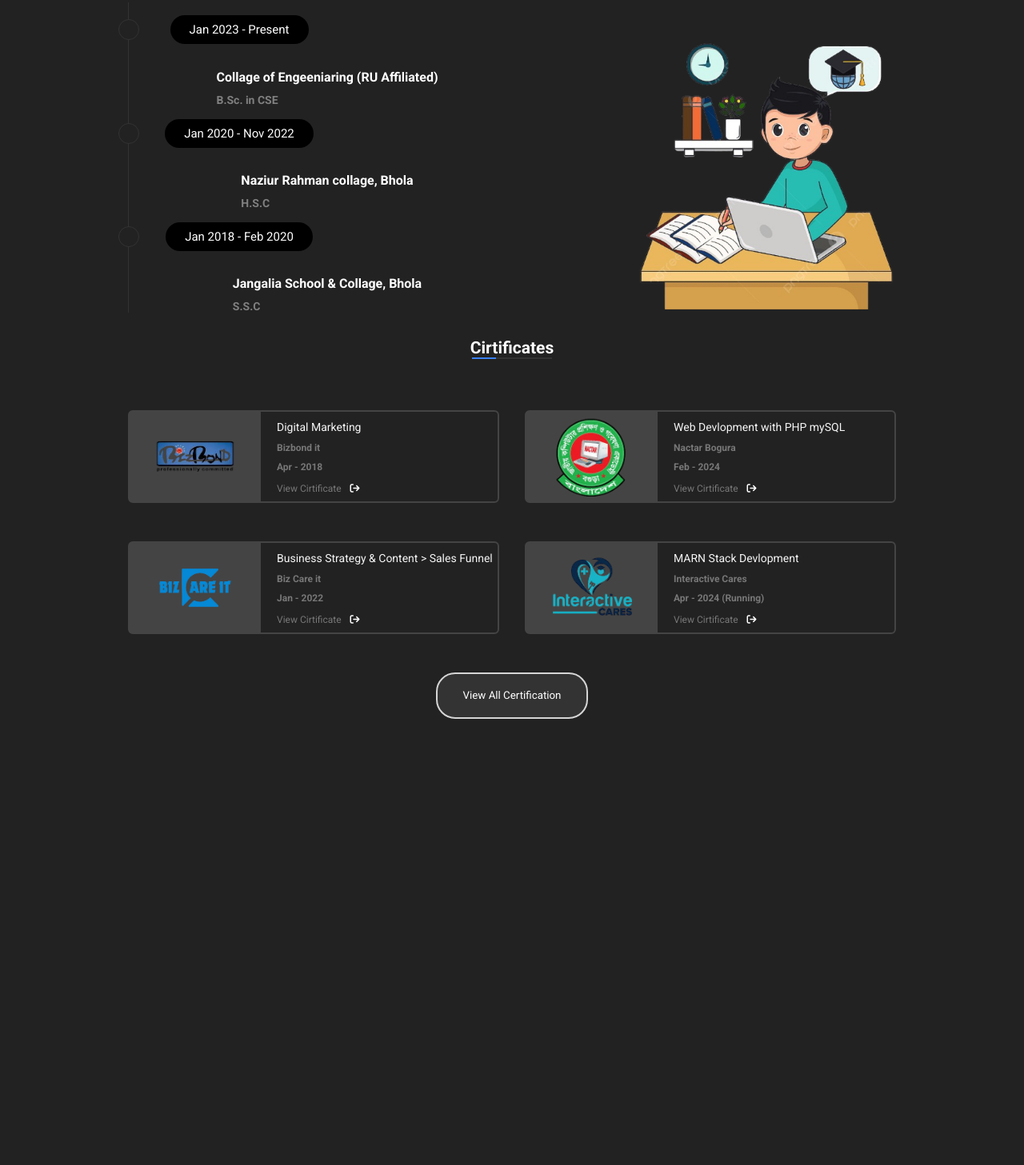
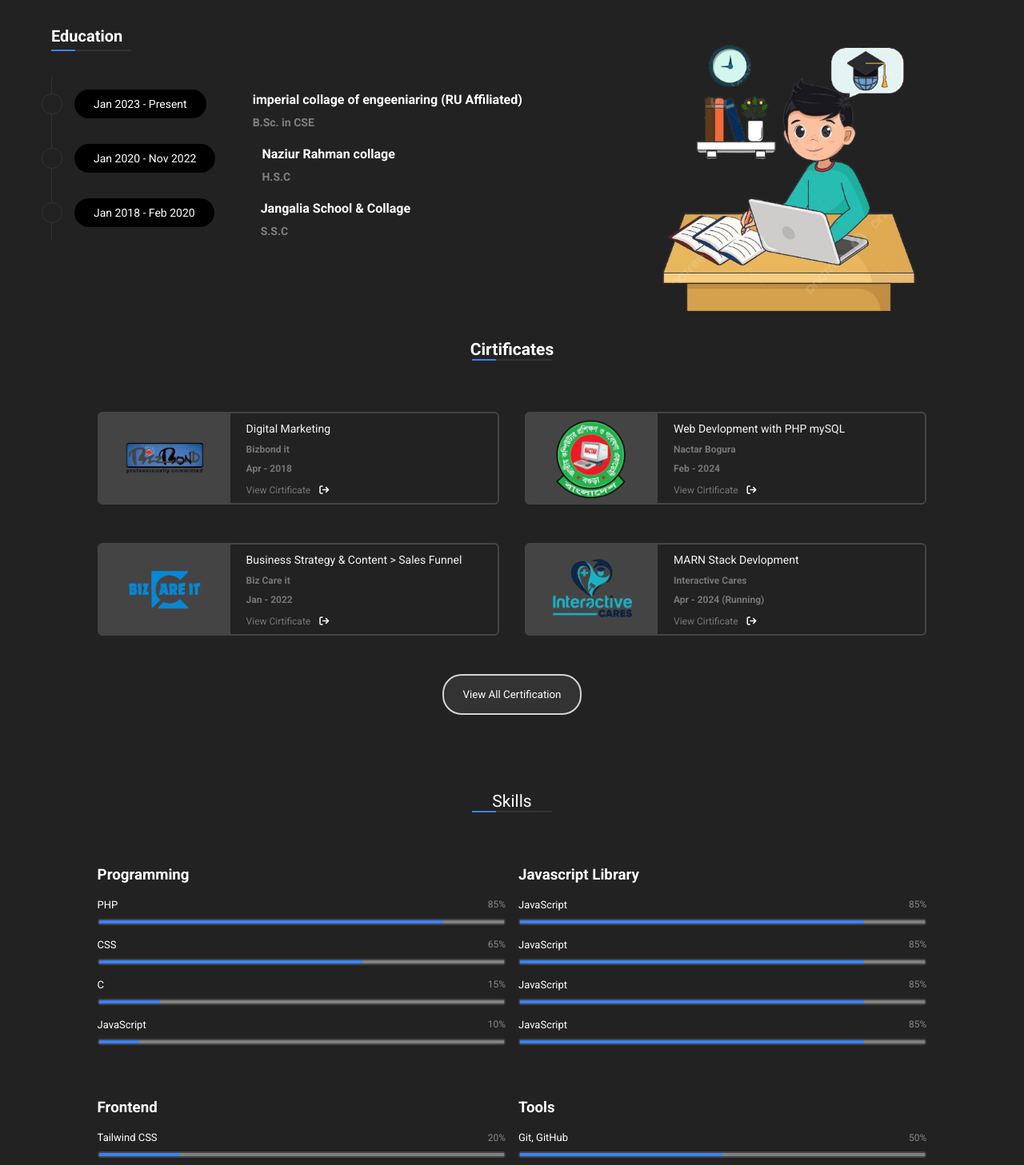
Before and after one commit to shamimhossenshuvo/portfolio, a plain HTML site: page index.html in a window 1280 px wide. Shown: the part 1343-2800 px from the top of the page at 80% size. Before the commit the page ends 2262 px from the top, so only its background shows below. Drawn offline with Linux system fonts and the light colour scheme.

Commit message:
Skill Section Done

```diff
--- a/css/style.css
+++ b/css/style.css
@@ -108,10 +108,15 @@ body{
 }
 
 @media (min-width: 992px) {
-  .container{
-    max-width: 960px;
+  .container {
+    max-width: 90%;
+  }
+  .resume-container .education-sub-container{
+    max-width: 80%;
   }
 }
+
+
 
 /* hero section */
 
@@ -176,7 +181,7 @@ body{
   gap: 30px;
   grid-template-columns: auto auto;
   align-items: center;
-  justify-content: center;
+  justify-content: space-between;
 }
 
 .resume-img{
@@ -215,8 +220,7 @@ body{
 .resume-list{
   display: flex;
   position: relative;
-  flex-wrap: wrap;
-  justify-content: center;
+  justify-content: space-between;
   align-items: center;
   border-left: 1px solid #333;
 
@@ -224,6 +228,7 @@ body{
 
 .resume-duration-container{
   display: flex;
+  flex: 50%;
   justify-content: center;
   align-items: center;
   margin-left: 1.75rem;
@@ -241,17 +246,20 @@ body{
 
 .resume-duration{
   background-color: black;
+  border: #f5f5f5;
   width: auto;
   border-radius: 20px;
   margin: 1rem 0;
   padding: 8px 24px;
   font-size: 0.875rem;
   line-height: 1.25rem;
-  align-items: center;
+  text-align: center;
+  white-space: nowrap;
 }
 .resume-description{
   margin-left: 2rem;
   text-align: left;
+  flex: 50%;
 }
 
 .resume-company{
@@ -269,45 +277,53 @@ body{
 
 .education-sub-container{
   display: grid;
-  grid-template-columns: repeat(2, minmax(0, 1fr));
+  grid-template-columns: auto auto;
   gap: 30px;
   align-items: center;
-  justify-content: center;
+  justify-content: space-between;
+  width: 100%;
+
+}
+
+.education-sub-container .education-list{
+  position: relative;
+  border-left: 1px solid #333;
+
 }
 
 .education-list{
   display: flex;
-  position: relative;
-  flex-wrap: wrap;
+  justify-content: space-between;
   align-items: center;
-  justify-content: center;
-  border-left: 1px solid #333;
 }
 
 .education-duration-container{
   display: flex;
+  gap: 10px;
+  row-gap: 20px;
+  justify-content: center;
   align-items: center;
-  justify-content: center;
-  margin-right: 1.75rem;
+  margin-left: 1.75rem;
 }
 
 .education-duration{
   background-color: black;
+  width: auto;
+  border: #f5f5f5;
   border-radius: 20px;
-  align-items: left;
-  justify-content: center;
+  text-align: center;
   padding: 0.5rem 1.5rem;
   margin: 1rem 0;
-  font-size: 15px;
-  width: auto;
+  font-size: 0.875rem;
   line-height: 1.25rem;
-  margin-right: 10rem;
+  white-space: nowrap;
 }
 
 .education-school{
   font-size: 1rem;
   line-height: 1.5rem;
   margin-bottom: 0.5rem;
+  white-space: nowrap;
 }
 
 .education-address{
@@ -317,7 +333,11 @@ body{
   color: gray;
 }
 
-.education-left,.education-right{
+.education-left{
+  flex: 1;
+}
+
+.education-right{
   flex: 1;
 }
 
@@ -330,7 +350,7 @@ body{
 }
 
 .education-description{
-  margin-left: 2rem;
+  margin-left: 3rem;
   text-align: left;
 }
 
@@ -413,16 +433,17 @@ body{
 
 .certification-link{
   text-decoration: none;
+  display: inline-block;
+  margin: 0 auto;
 }
 
 .cirtificate-btn{
-  padding: 1.20rem 2rem;
+  padding: 1rem 1.5rem;
   background-color: #333;
   border: 2px solid #d5d5d5;
   border-radius: 1.5rem;
-  margin: 0 auto;
+  margin: 0 0 4rem 0;
   display: block;
-
 }
 
 .cirtificate-btn:hover{
@@ -431,10 +452,48 @@ body{
   color: #222;
 }
 
-a{
-  margin: 0;
+.certificate-link-container{
+  margin-bottom: 32px 0px 0px;
+  display: flex;
+  justify-content: center;
 }
 
-.certificate-link-container{
-  margin-bottom: 20px;
+/* skill section */
+.slills-sub-container{
+  display: grid;
+  grid-template-columns: repeat(2, minmax(0, 1fr));
+  gap: 1rem;
+  margin: 2rem 0 1rem 0;
 }
+
+.skills-progress-container{
+  margin: 1rem 0;
+}
+
+.skills-progress{
+  margin-top: 1rem;
+  display: flex;
+  justify-content: space-between;
+  align-items: center;
+}
+
+.skill{
+  font-size: 13px;
+}
+
+.parcentage{
+  font-size: 12px;
+  color: #888;
+}
+
+.progress{
+  height: 0.5rem;
+  width: 100%;
+  border: 2px solid #444;
+  border-radius: 0.5rem;
+  accent-color: #444;
+}
+
+.progress::-webkit-progress-value{
+  background-color: rgb(59, 130, 246)
+}
--- a/index.html
+++ b/index.html
@@ -13,7 +13,8 @@
   <meta name="description" content="..........">
 
   <!-- seo keywrd -->
-   <meta name="keyword" content="shamim, hossen, shuvo, shamim hossen shuvo, web devloper, mern stack, mern, stack, web, devloper, web devlopment">
+  <meta name="keyword"
+    content="shamim, hossen, shuvo, shamim hossen shuvo, web devloper, mern stack, mern, stack, web, devloper, web devlopment">
 
   <!-- favicon -->
   <link rel="shortcut icon" href="./img/logo.JPG" type="image/x-icon">
@@ -21,10 +22,14 @@
   <!-- google font -->
   <link rel="preconnect" href="https://fonts.googleapis.com">
   <link rel="preconnect" href="https://fonts.gstatic.com" crossorigin>
-    <link href="https://fonts.googleapis.com/css2?family=Roboto:ital,wght@0,100;0,300;0,400;0,500;0,700;0,900;1,100;1,300;1,400;1,500;1,700;1,900&display=swap" rel="stylesheet">
+  <link
+    href="https://fonts.googleapis.com/css2?family=Roboto:ital,wght@0,100;0,300;0,400;0,500;0,700;0,900;1,100;1,300;1,400;1,500;1,700;1,900&display=swap"
+    rel="stylesheet">
 
   <!-- font awesome -->
-    <link rel="stylesheet" href="https://cdnjs.cloudflare.com/ajax/libs/font-awesome/6.6.0/css/all.min.css" integrity="sha512-Kc323vGBEqzTmouAECnVceyQqyqdsSiqLQISBL29aUW4U/M7pSPA/gEUZQqv1cwx4OnYxTxve5UMg5GT6L4JJg==" crossorigin="anonymous" referrerpolicy="no-referrer" />
+  <link rel="stylesheet" href="https://cdnjs.cloudflare.com/ajax/libs/font-awesome/6.6.0/css/all.min.css"
+    integrity="sha512-Kc323vGBEqzTmouAECnVceyQqyqdsSiqLQISBL29aUW4U/M7pSPA/gEUZQqv1cwx4OnYxTxve5UMg5GT6L4JJg=="
+    crossorigin="anonymous" referrerpolicy="no-referrer" />
 
   <!-- CSS link -->
   <link rel="stylesheet" href="./css/style.css">
@@ -69,7 +74,12 @@
       </div>
       <div class="hero-right">
         <h2 class="tittle">Shamim Hossen Shuvo</h2>
-        <p class="description">Lorem ipsum dolor sit amet consectetur adipisicing elit. Officiis reiciendis dolorum tempore vero voluptatibus aliquam provident ut, ducimus recusandae culpa non fugiat, magnam minus, quam labore illum dolores. Suscipit nam rerum tenetur, a dignissimos numquam eaque sequi aliquam laboriosam sunt, inventore similique assumenda animi minus quod fuga! Quisquam ipsa illum laudantium libero, aperiam eos expedita ea officia autem corrupti odit iste illo aut accusantium delectus animi, placeat dolore quidem veniam nostrum. Atque maiores eius vero facilis quia aspernatur, magni nostrum!</p>
+        <p class="description">Lorem ipsum dolor sit amet consectetur adipisicing elit. Officiis reiciendis dolorum
+          tempore vero voluptatibus aliquam provident ut, ducimus recusandae culpa non fugiat, magnam minus, quam labore
+          illum dolores. Suscipit nam rerum tenetur, a dignissimos numquam eaque sequi aliquam laboriosam sunt,
+          inventore similique assumenda animi minus quod fuga! Quisquam ipsa illum laudantium libero, aperiam eos
+          expedita ea officia autem corrupti odit iste illo aut accusantium delectus animi, placeat dolore quidem veniam
+          nostrum. Atque maiores eius vero facilis quia aspernatur, magni nostrum!</p>
       </div>
     </div>
   </div>
@@ -102,7 +112,7 @@
             </div>
 
             <div class="resume-description">
-                     <h2 class="resume-company">Bizbond It</h2>
+              <h2 class="resume-company">Bizbond It from barishal</h2>
               <h3 class="resume-designation">Digital marketer</h3>
             </div>
 
@@ -112,7 +122,7 @@
 
             <div class="resume-duration-container">
               <div class="round-div"></div>
-                     <div class="resume-duration">March 2022 - July 2022</div>
+              <div class="resume-duration">Mar 2022 - July 2022</div>
             </div>
 
             <div class="resume-description">
@@ -173,34 +183,44 @@
             <div class="education-duration-container">
               <div class="round-div"></div>
               <div class="education-duration">Jan 2023 - Present</div>
-                   </div>
 
               <div class="education-description">
-                     <h2 class="education-school">Collage of Engeeniaring (RU Affiliated)</h2>
+                <h2 class="education-school">imperial collage of engeeniaring (RU Affiliated)</h2>
                 <h3 class="education-address">B.Sc. in CSE</h3>
               </div>
 
+            </div>
+          </div>
+
+
+          <div class="education-list">
             <!-- HSC -->
             <div class="education-duration-container">
               <div class="round-div"></div>
               <div class="education-duration">Jan 2020 - Nov 2022 </div>
+
+
+              <div class="education-description">
+                <h2 class="education-school">Naziur Rahman collage</h2>
+                <h3 class="education-address">H.S.C</h3>
+              </div>
             </div>
 
-                 <div class="education-description">
-                   <h2 class="education-school">Naziur Rahman collage,  Bhola</h2>
-                   <h3 class="education-address">H.S.C</h3>
           </div>
+
+
+          <div class="education-list">
+            <!-- SSC -->
 
             <div class="education-duration-container">
               <div class="round-div"></div>
               <div class="education-duration">Jan 2018 - Feb 2020 </div>
-               </div>
 
-                <!-- SSC -->
 
               <div class="education-description">
-                 <h2 class="education-school">Jangalia School & Collage,  Bhola</h2>
+                <h2 class="education-school">Jangalia School & Collage</h2>
                 <h3 class="education-address">S.S.C</h3>
+              </div>
             </div>
 
 
@@ -209,7 +229,7 @@
         </div>
 
         <div class="education-right">
-                <img src="./img/education.png" class="education-img"  alt="education">
+          <img src="./img/education.png" class="education-img" alt="education">
         </div>
 
 
@@ -249,7 +269,8 @@
               <h2 class="cirtificate-name">Digital Marketing</h2>
               <h3 class="cirtificate-org-name">Bizbond it</h3>
               <h4 class="cirtificate-date">Apr - 2018</h4>
-                          <a href="#" class="cirtificate-link">View Cirtificate <i class="fa-solid fa-arrow-right-from-bracket"></i></a>
+              <a href="#" class="cirtificate-link">View Cirtificate <i
+                  class="fa-solid fa-arrow-right-from-bracket"></i></a>
             </div>
 
           </div>
@@ -267,7 +288,8 @@
               <h2 class="cirtificate-name">Web Devlopment with PHP mySQL</h2>
               <h3 class="cirtificate-org-name">Nactar Bogura</h3>
               <h4 class="cirtificate-date">Feb - 2024</h4>
-                          <a href="#" class="cirtificate-link">View Cirtificate <i class="fa-solid fa-arrow-right-from-bracket"></i></a>
+              <a href="#" class="cirtificate-link">View Cirtificate <i
+                  class="fa-solid fa-arrow-right-from-bracket"></i></a>
             </div>
 
 
@@ -286,7 +308,8 @@
               <h2 class="cirtificate-name">Business Strategy & Content > Sales Funnel</h2>
               <h3 class="cirtificate-org-name">Biz Care it</h3>
               <h4 class="cirtificate-date">Jan - 2022</h4>
-                          <a href="#" class="cirtificate-link">View Cirtificate <i class="fa-solid fa-arrow-right-from-bracket"></i></a>
+              <a href="#" class="cirtificate-link">View Cirtificate <i
+                  class="fa-solid fa-arrow-right-from-bracket"></i></a>
             </div>
 
 
@@ -305,7 +328,8 @@
               <h2 class="cirtificate-name">MARN Stack Devlopment</h2>
               <h3 class="cirtificate-org-name">Interactive Cares</h3>
               <h4 class="cirtificate-date">Apr - 2024 (Running)</h4>
-                          <a href="#" class="cirtificate-link">View Cirtificate <i class="fa-solid fa-arrow-right-from-bracket"></i></a>
+              <a href="#" class="cirtificate-link">View Cirtificate <i
+                  class="fa-solid fa-arrow-right-from-bracket"></i></a>
             </div>
 
 
@@ -313,20 +337,161 @@
         </div>
 
         <div class="certificate-link-container">
-                  <a href="" target="_blank" class="certification-link"><button class="cirtificate-btn">View All Certification</button></a>
+          <a href="" target="_blank" class="certification-link"><button class="cirtificate-btn">View All
+              Certification</button></a>
         </div>
+
+
+
+      </div>
+
+    </div>
+
+    <!-- Cirtificate Section End -->
+
+    <!-- Skills Section Start -->
+
+    <div id="skills" class="container">
+
+      <div class="skills-container">
+
+        <div class="subtitle-container">
+
+          <div class="subtitle">Skills</div>
+
+          <div class="line">
+            <div class="inner-line"></div>
+          </div>
+
+        </div>
+
+        <div class="slills-sub-container">
+
+          <div class="skills-progress-container">
+
+            <h3 class="subtitle">Programming</h3>
+
+            <div class="skills-progress">
+              <span class="skill">PHP</span>
+              <span class="parcentage">85%</span>
+            </div>
+            <progress class="progress" value="85" max="100">85%</progress>
+
+            <div class="skills-progress">
+              <span class="skill">CSS</span>
+              <span class="parcentage">65%</span>
+            </div>
+            <progress class="progress" value="65" max="100">65%</progress>
+
+            <div class="skills-progress">
+              <span class="skill">C</span>
+              <span class="parcentage">15%</span>
+            </div>
+            <progress class="progress" value="15" max="100">15%</progress>
+
+            <div class="skills-progress">
+              <span class="skill">JavaScript</span>
+              <span class="parcentage">10%</span>
+            </div>
+            <progress class="progress" value="10" max="100">10%</progress>
+
+          </div>
+
+          <div class="skills-progress-container">
+
+            <h3 class="subtitle"> Javascript Library</h3>
+
+            <div class="skills-progress">
+              <span class="skill">JavaScript</span>
+              <span class="parcentage">85%</span>
+            </div>
+            <progress class="progress" value="85" max="100">85%</progress>
+
+            <div class="skills-progress">
+              <span class="skill">JavaScript</span>
+              <span class="parcentage">85%</span>
+            </div>
+            <progress class="progress" value="85" max="100">85%</progress>
+
+            <div class="skills-progress">
+              <span class="skill">JavaScript</span>
+              <span class="parcentage">85%</span>
+            </div>
+            <progress class="progress" value="85" max="100">85%</progress>
+
+            <div class="skills-progress">
+              <span class="skill">JavaScript</span>
+              <span class="parcentage">85%</span>
+            </div>
+            <progress class="progress" value="85" max="100">85%</progress>
+
+
+          </div>
+
+          <div class="skills-progress-container">
+
+            <h3 class="subtitle">Frontend</h3>
+
+            <div class="skills-progress">
+              <span class="skill">Tailwind CSS</span>
+              <span class="parcentage">20%</span>
+            </div>
+            <progress class="progress" value="20" max="100">20%</progress>
+
+            <div class="skills-progress">
+              <span class="skill">Bootstrap</span>
+              <span class="parcentage">60%</span>
+            </div>
+            <progress class="progress" value="60" max="100">60%</progress>
+
+
+
+          </div>
+
+          <div class="skills-progress-container">
+
+            <h3 class="subtitle">Tools</h3>
+
+            <div class="skills-progress">
+              <span class="skill">Git, GitHub</span>
+              <span class="parcentage">50%</span>
+            </div>
+            <progress class="progress" value="50" max="100">50%</progress>
+
+            <div class="skills-progress">
+              <span class="skill">VS Code</span>
+              <span class="parcentage">70%</span>
+            </div>
+            <progress class="progress" value="70" max="100">70%</progress>
+
+            <div class="skills-progress">
+              <span class="skill">Netlify</span>
+              <span class="parcentage">55%</span>
+            </div>
+            <progress class="progress" value="55" max="100">55%</progress>
+
+            <div class="skills-progress">
+              <span class="skill">Photoshop</span>
+              <span class="parcentage">30%</span>
+            </div>
+            <progress class="progress" value="30" max="100">30%</progress>
+
+          </div>
+
+        </div>
+
+
+
+      </div>
+
+    </div>
+
+    <!-- Skills Section end -->
 
 
 
 
 
+</body>
 
-      </div>
-   </div>
-
-   <!-- Cirtificate Section End -->
-
-
-
-</body>
 </html>
```
Lines whose indentation alone changed are shown as unchanged.
